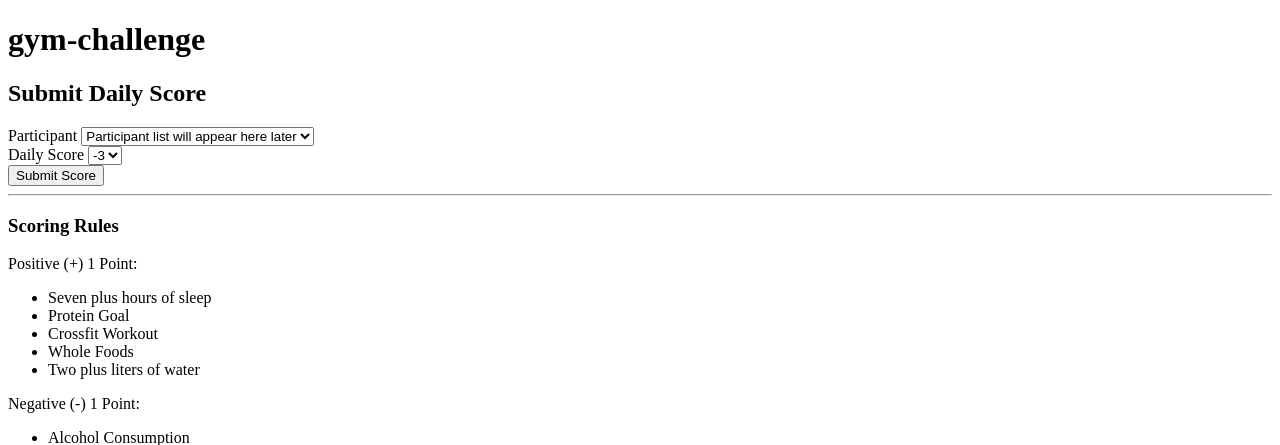
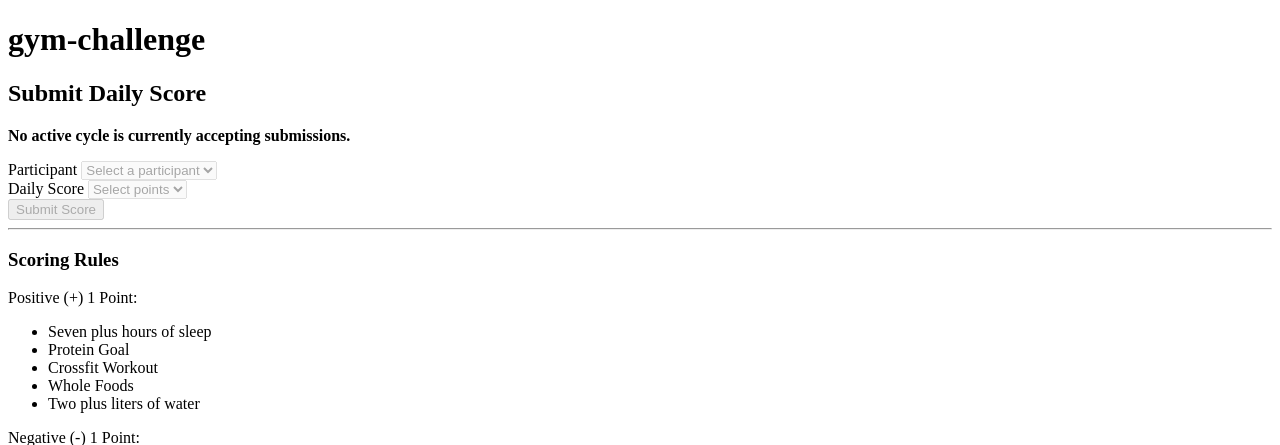
Before and after one commit to mustavo-dev/gym-challenge, a Flask app: page /submit in a window 1280 px wide. Shown: the top 445 px of the page. Run offline with Flask 3, Linux system fonts and the light colour scheme.

Commit message:
feat: filter submit page to current activve cycle memberships

```diff
--- a/src/ui/routes/participant_routes.py
+++ b/src/ui/routes/participant_routes.py
@@ -1,6 +1,7 @@
 """Participant-facing UI routes."""
 
 from flask import Blueprint, render_template
+from src.ui.services.submit_ui_service import get_submit_page_context
 
 participant_bp = Blueprint(
     "participant",
@@ -9,8 +10,12 @@ participant_bp = Blueprint(
 
 @participant_bp.get("/submit")
 def submit_page():
-    """Render the participant submission page."""
+    context = get_submit_page_context()
+
     return render_template(
         "participant/submit.html",
-        page_title="Submit Daily Score",
+        active_cycle=context["active_cycle"],
+        participant_choices=context["participant_choices"],
+        submit_enabled=context["submit_enabled"],
+        submit_message=context["submit_message"],
     )
--- /dev/null
+++ b/src/ui/services/submit_ui_service.py
@@ -0,0 +1,72 @@
+from __future__ import annotations
+
+from datetime import datetime
+from zoneinfo import ZoneInfo
+
+from src.gymchallenge.cycle_timeline import cycle_status
+from src.gymchallenge.data_paths import data_path
+from src.gymchallenge.display_names import build_display_name_map
+from src.gymchallenge.loaders import load_cycles, load_memberships
+from src.gymchallenge.storage_json import load_list
+
+BERLIN = ZoneInfo("Europe/Berlin")
+
+
+def get_submit_page_context() -> dict:
+    """Return active-cycle submit context for the participant submit page."""
+    cycle_rows = load_list(data_path("cycles.json"))
+    membership_rows = load_list(data_path("memberships.json"))
+    participant_rows = load_list(data_path("participants.json"))
+
+    cycles = load_cycles(cycle_rows)
+    memberships = load_memberships(membership_rows)
+    display_name_map = build_display_name_map(participant_rows)
+
+    now = datetime.now(BERLIN)
+
+    active_cycles = [
+        cycle
+        for cycle in cycles
+        if cycle_status(cycle, now, BERLIN) == "active"
+    ]
+
+    if not active_cycles:
+        return {
+            "active_cycle": None,
+            "participant_choices": [],
+            "submit_enabled": False,
+            "submit_message": "No active cycle is currently accepting submissions.",
+        }
+
+    active_cycle = active_cycles[0]
+
+    cycle_memberships = [
+        membership
+        for membership in memberships
+        if membership.cycle_id == active_cycle.cycle_id
+    ]
+
+    participant_choices = []
+    seen_ids = set()
+
+    for membership in cycle_memberships:
+        participant_id = membership.participant_id
+        if participant_id in seen_ids:
+            continue
+
+        participant_choices.append(
+            {
+                "participant_id": participant_id,
+                "display_name": display_name_map.get(participant_id, participant_id),
+            }
+        )
+        seen_ids.add(participant_id)
+
+    participant_choices.sort(key=lambda row: row["display_name"].lower())
+
+    return {
+        "active_cycle": active_cycle,
+        "participant_choices": participant_choices,
+        "submit_enabled": True,
+        "submit_message": "",
+    }
--- a/src/ui/templates/participant/submit.html
+++ b/src/ui/templates/participant/submit.html
@@ -3,30 +3,44 @@
 {% block content %}
 <h2>Submit Daily Score</h2>
 
-<form>
+{% if submit_message %}
+  <p><strong>{{ submit_message }}</strong></p>
+{% endif %}
+
+{% if active_cycle %}
+  <p><strong>Current Cycle:</strong> {{ active_cycle.name }}</p>
+{% endif %}
+
+<form method="post">
   <div>
-    <label for="participant">Participant</label>
-    <select id="participant" name="participant">
-      <option>Participant list will appear here later</option>
+    <label for="participant_id">Participant</label>
+    <select id="participant_id" name="participant_id" {% if not submit_enabled %}disabled{% endif %}>
+      <option value="">Select a participant</option>
+      {% for participant in participant_choices %}
+        <option value="{{ participant.participant_id }}">
+          {{ participant.display_name }}
+        </option>
+      {% endfor %}
     </select>
   </div>
 
   <div>
     <label for="points">Daily Score</label>
-    <select id="points" name="points">
-      <option>-3</option>
-      <option>-2</option>
-      <option>-1</option>
-      <option>0</option>
-      <option>1</option>
-      <option>2</option>
-      <option>3</option>
-      <option>4</option>
-      <option>5</option>
+    <select id="points" name="points" {% if not submit_enabled %}disabled{% endif %}>
+      <option value="">Select points</option>
+      <option value="-3">-3</option>
+      <option value="-2">-2</option>
+      <option value="-1">-1</option>
+      <option value="0">0</option>
+      <option value="1">1</option>
+      <option value="2">2</option>
+      <option value="3">3</option>
+      <option value="4">4</option>
+      <option value="5">5</option>
     </select>
   </div>
 
-  <button type="submit">Submit Score</button>
+  <button type="submit" {% if not submit_enabled %}disabled{% endif %}>Submit Score</button>
 </form>
 
 <hr>
@@ -72,4 +86,4 @@
   </p>
 </section>
 
-{% endblock %}
+{% endblock %}O
```
